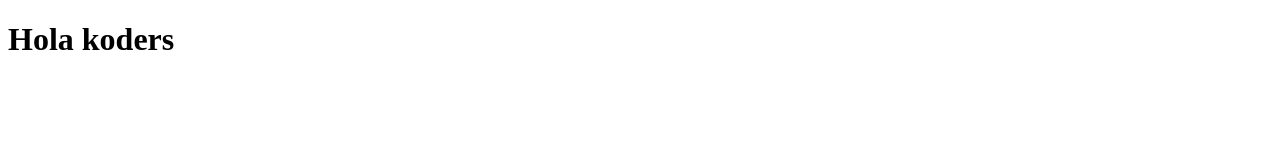
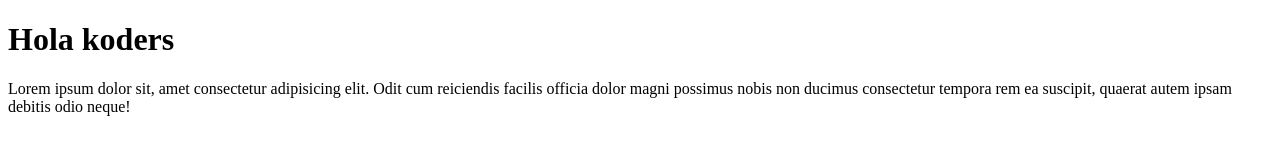
Before and after one commit to Irvin-Mx/Principal, a plain HTML site: page index.html in a window 1280 px wide. Drawn offline with Linux system fonts and the light colour scheme.

Commit message:
Lorem agregado

```diff
--- a/index.html
+++ b/index.html
@@ -8,5 +8,6 @@
 </head>
 <body>
     <h1>Hola koders</h1>
+    <p>Lorem ipsum dolor sit, amet consectetur adipisicing elit. Odit cum reiciendis facilis officia dolor magni possimus nobis non ducimus consectetur tempora rem ea suscipit, quaerat autem ipsam debitis odio neque!</p>
 </body>
 </html>
```
